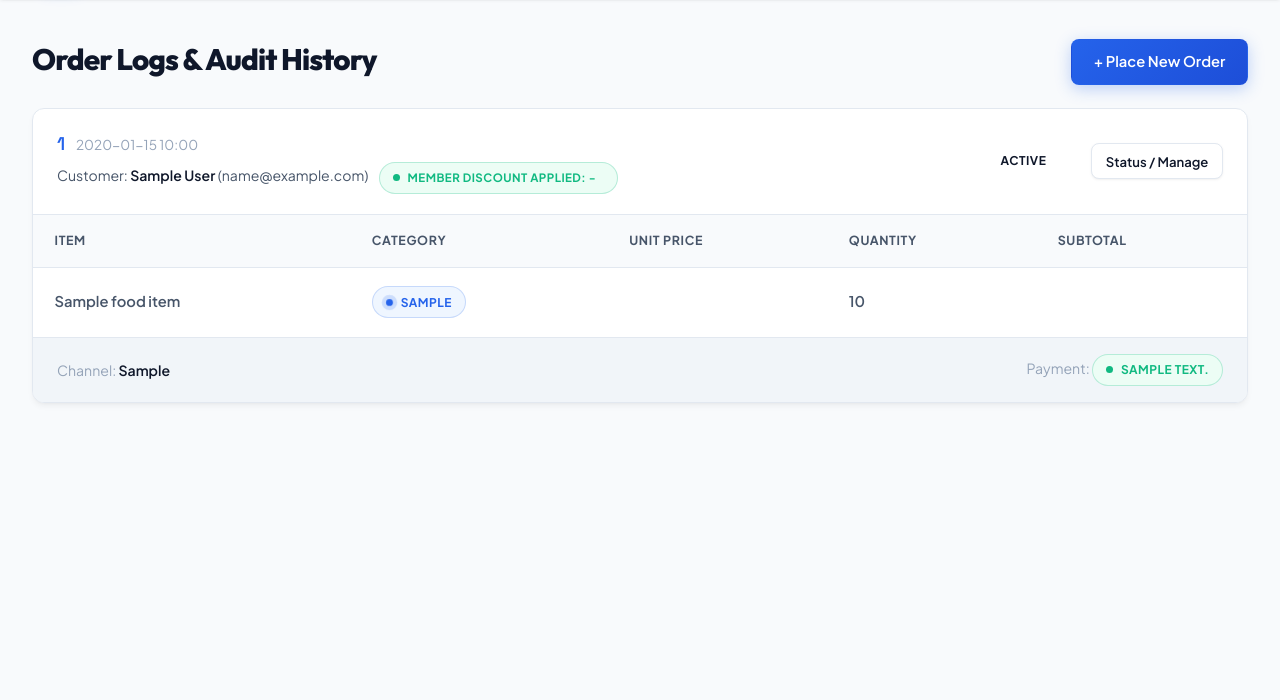
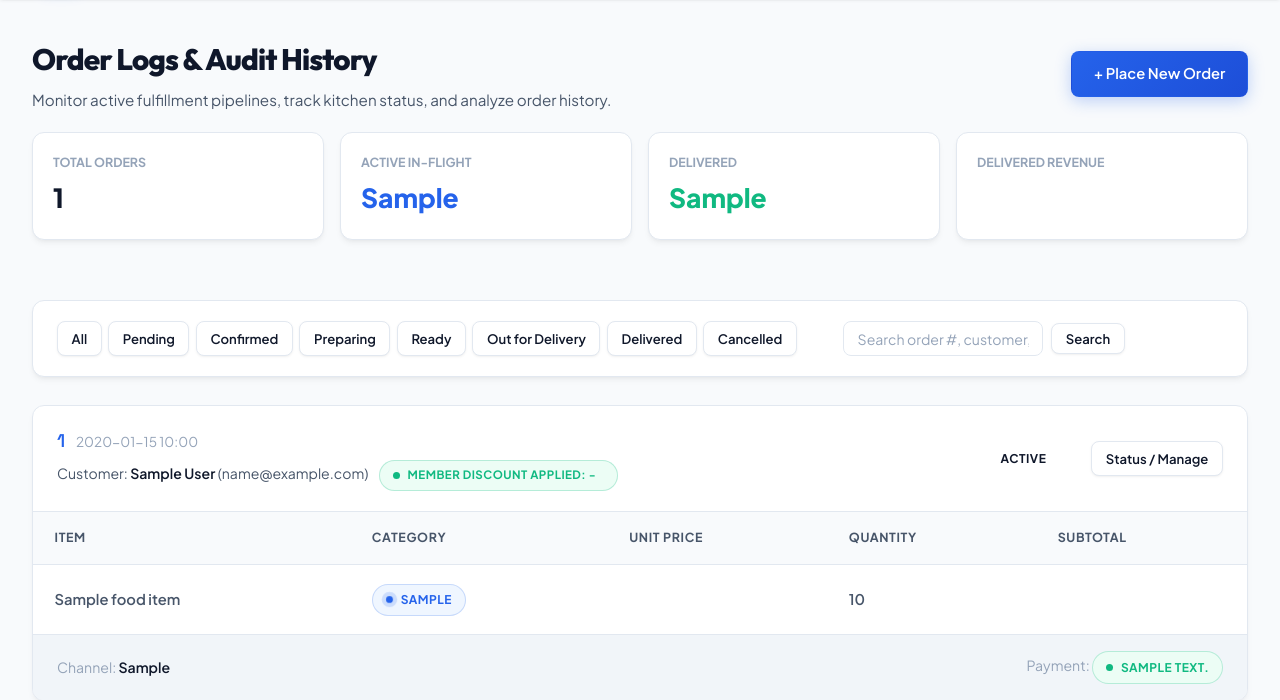
Before and after one commit to janstinvithu/Online-Food-Delivery-Management-System_OOP, a Spring app: template src/main/resources/templates/order/order-history.html in a window 1280 px wide. Shown: the part 70-770 px from the top of the page. Before the commit the page ends 476 px from the top, so only its background shows below. Run offline with Thymeleaf, Linux system fonts and the light colour scheme; the template is opened without the code that fills it: most values are stand-ins (such as "Sample title", 1, 10 or a date in 2020); data that the repository does not hold is empty; database files in the repository are not loaded.

Commit message:
feat(order-ui): enhance order audit history with status tabs, search filter, and customer cancellation

```diff
--- a/src/main/resources/static/css/forms.css
+++ b/src/main/resources/static/css/forms.css
@@ -190,6 +190,24 @@ select.form-control option {
     transform: translateY(-1px);
 }
 
+.btn-danger-solid,
+.btn-signout {
+    background: linear-gradient(135deg, #EF4444 0%, #DC2626 100%);
+    color: #FFFFFF !important;
+    border-color: #DC2626;
+    box-shadow: 0 2px 8px rgba(239, 68, 68, 0.28);
+    font-weight: 600;
+}
+
+.btn-danger-solid:hover,
+.btn-signout:hover {
+    background: linear-gradient(135deg, #DC2626 0%, #B91C1C 100%);
+    color: #FFFFFF !important;
+    border-color: #B91C1C;
+    box-shadow: 0 4px 14px rgba(239, 68, 68, 0.42);
+    transform: translateY(-1px);
+}
+
 .btn-success {
     background: var(--accent-emerald-light);
     color: var(--accent-emerald);
--- a/src/main/resources/templates/fragments/navbar.html
+++ b/src/main/resources/templates/fragments/navbar.html
@@ -90,7 +90,7 @@
                     <span style="font-size: 0.72rem; font-weight: 700; color: #10B981; letter-spacing: 0.05em; text-transform: uppercase;">ADMIN PORTAL</span>
                 </div>
             </div>
-            <a th:href="@{/logout}" class="btn btn-secondary btn-sm">Sign Out</a>
+            <a th:href="@{/logout}" class="btn btn-danger btn-sm btn-signout">Sign Out</a>
         </div>
 
         <!-- Authenticated: Customer User -->
@@ -106,7 +106,7 @@
                           class="tier-badge tier-GUEST">GUEST</span>
                 </div>
             </div>
-            <a th:href="@{/logout}" class="btn btn-secondary btn-sm">Sign Out</a>
+            <a th:href="@{/logout}" class="btn btn-danger btn-sm btn-signout">Sign Out</a>
         </div>
 
         <!-- Unauthenticated Public Visitor -->
--- a/src/main/resources/templates/order/order-history.html
+++ b/src/main/resources/templates/order/order-history.html
@@ -28,9 +28,60 @@
     <div class="section-header">
         <div>
             <h1 class="hero-title" style="font-size: 1.85rem; margin-bottom: 0.25rem;">Order Logs &amp; Audit History</h1>
-
+            <p style="color: var(--text-secondary); font-size: 0.95rem; margin-bottom: 0;">Monitor active fulfillment pipelines, track kitchen status, and analyze order history.</p>
         </div>
         <a th:href="@{/orders/new}" class="btn btn-primary">+ Place New Order</a>
+    </div>
+
+    <!-- Analytics KPI Row -->
+    <div th:if="${stats != null}" style="display: grid; grid-template-columns: repeat(auto-fit, minmax(200px, 1fr)); gap: 1rem; margin-bottom: 1.75rem;">
+        <div class="card-container" style="padding: 1.25rem; display: flex; flex-direction: column; gap: 0.25rem;">
+            <span style="font-size: 0.78rem; font-weight: 700; color: var(--text-muted); text-transform: uppercase;">Total Orders</span>
+            <span style="font-size: 1.65rem; font-weight: 800; color: var(--text-primary);" th:text="${stats.totalOrders}">0</span>
+        </div>
+        <div class="card-container" style="padding: 1.25rem; display: flex; flex-direction: column; gap: 0.25rem;">
+            <span style="font-size: 0.78rem; font-weight: 700; color: var(--text-muted); text-transform: uppercase;">Active In-Flight</span>
+            <span style="font-size: 1.65rem; font-weight: 800; color: var(--primary);" th:text="${stats.activeOrders}">0</span>
+        </div>
+        <div class="card-container" style="padding: 1.25rem; display: flex; flex-direction: column; gap: 0.25rem;">
+            <span style="font-size: 0.78rem; font-weight: 700; color: var(--text-muted); text-transform: uppercase;">Delivered</span>
+            <span style="font-size: 1.65rem; font-weight: 800; color: #10B981;" th:text="${stats.deliveredOrders}">0</span>
+        </div>
+        <div class="card-container" style="padding: 1.25rem; display: flex; flex-direction: column; gap: 0.25rem;">
+            <span style="font-size: 0.78rem; font-weight: 700; color: var(--text-muted); text-transform: uppercase;">Delivered Revenue</span>
+            <span style="font-size: 1.45rem; font-weight: 800; color: #10B981;" th:text="${@currency.format(stats.totalRevenue)}">LKR 0.00</span>
+        </div>
+    </div>
+
+    <!-- Filter & Search Toolbar -->
+    <div class="card-container" style="padding: 1.25rem 1.5rem; margin-bottom: 1.75rem; display: flex; flex-wrap: wrap; justify-content: space-between; align-items: center; gap: 1rem;">
+        <!-- Status Filter Tabs -->
+        <div style="display: flex; gap: 0.4rem; flex-wrap: wrap;">
+            <a th:href="@{/orders(status='ALL')}" class="btn btn-sm"
+               th:classappend="${currentStatus == 'ALL'} ? 'btn-primary' : 'btn-secondary'">All</a>
+            <a th:href="@{/orders(status='PENDING')}" class="btn btn-sm"
+               th:classappend="${currentStatus == 'PENDING'} ? 'btn-primary' : 'btn-secondary'">Pending</a>
+            <a th:href="@{/orders(status='CONFIRMED')}" class="btn btn-sm"
+               th:classappend="${currentStatus == 'CONFIRMED'} ? 'btn-primary' : 'btn-secondary'">Confirmed</a>
+            <a th:href="@{/orders(status='PREPARING')}" class="btn btn-sm"
+               th:classappend="${currentStatus == 'PREPARING'} ? 'btn-primary' : 'btn-secondary'">Preparing</a>
+            <a th:href="@{/orders(status='READY')}" class="btn btn-sm"
+               th:classappend="${currentStatus == 'READY'} ? 'btn-primary' : 'btn-secondary'">Ready</a>
+            <a th:href="@{/orders(status='OUT_FOR_DELIVERY')}" class="btn btn-sm"
+               th:classappend="${currentStatus == 'OUT_FOR_DELIVERY'} ? 'btn-primary' : 'btn-secondary'">Out for Delivery</a>
+            <a th:href="@{/orders(status='DELIVERED')}" class="btn btn-sm"
+               th:classappend="${currentStatus == 'DELIVERED'} ? 'btn-primary' : 'btn-secondary'">Delivered</a>
+            <a th:href="@{/orders(status='CANCELLED')}" class="btn btn-sm"
+               th:classappend="${currentStatus == 'CANCELLED'} ? 'btn-primary' : 'btn-secondary'">Cancelled</a>
+        </div>
+
+        <!-- Search Form -->
+        <form th:action="@{/orders}" method="get" style="display: flex; gap: 0.5rem; align-items: center; flex: 1; max-width: 380px;">
+            <input type="text" name="search" th:value="${searchQuery}" placeholder="Search order #, customer, phone..."
+                   class="form-control" style="font-size: 0.88rem; padding: 0.45rem 0.85rem;" />
+            <button type="submit" class="btn btn-secondary btn-sm" style="white-space: nowrap;">Search</button>
+            <a th:if="${searchQuery != null and !searchQuery.isEmpty()}" th:href="@{/orders}" class="btn btn-secondary btn-sm" title="Clear Search">&times;</a>
+        </form>
     </div>
 
     <div th:if="${#lists.isEmpty(orders)}" class="card-container" style="text-align: center; padding: 3rem;">
```
Also changed, not shown: src/main/java/com/fooddelivery/controller/OrderController.java (+39 -2 lines), src/main/resources/templates/order/my-orders.html (+15 -2 lines).
